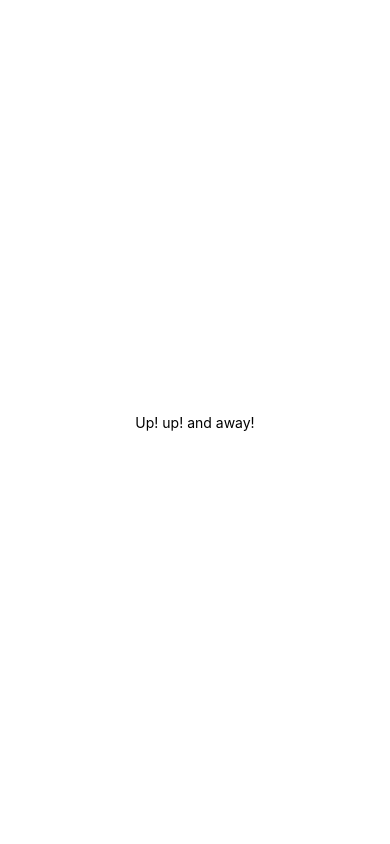
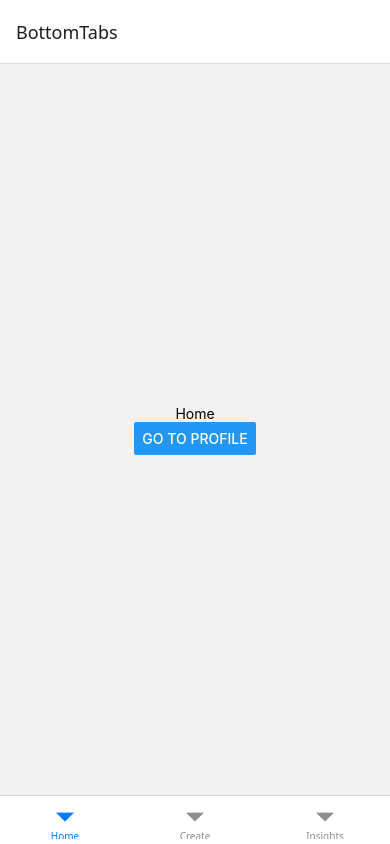
Before and after one commit to Kapsih/myFinanceTracker, a React Native app: screen /Home in a window 390 px wide. Built offline with nearby package versions, Linux system fonts and the light colour scheme.

Commit message:
added temp pages and navigation

```diff
--- a/App.js
+++ b/App.js
@@ -1,12 +1,13 @@
+import { NavigationContainer } from '@react-navigation/native';
 import { StatusBar } from 'expo-status-bar';
 import { StyleSheet, Text, View } from 'react-native';
+import AppNavigator from './src/navigation/AppNavigator';
 
 export default function App() {
   return (
-    <View style={styles.container}>
-      <Text>Up! up! and away!</Text>
-      <StatusBar style="auto" />
-    </View>
+    <NavigationContainer>
+      <AppNavigator></AppNavigator>
+    </NavigationContainer>
   );
 }
 
--- /dev/null
+++ b/src/navigation/AppNavigator.js
@@ -0,0 +1,27 @@
+import { createBottomTabNavigator } from "@react-navigation/bottom-tabs";
+import Home from "../screens/Home";
+import Create from "../screens/Create";
+import Insights from "../screens/Insights";
+import { createNativeStackNavigator } from "@react-navigation/native-stack";
+import Profile from "../screens/Profile";
+
+const Tab = createBottomTabNavigator();
+const Stack = createNativeStackNavigator();
+function MyTabs(){
+    return(
+        <Tab.Navigator screenOptions={{headerShown : false}}>
+            <Tab.Screen name="Home" component={Home}></Tab.Screen>
+            <Tab.Screen name="Create" component={Create}></Tab.Screen>
+            <Tab.Screen name="Insights" component={Insights}></Tab.Screen>
+        </Tab.Navigator>
+    )
+}
+export default function AppNavigator(){
+    return(
+        <Stack.Navigator >
+            <Stack.Screen name="BottomTabs" component={MyTabs}></Stack.Screen>
+            <Stack.Screen name="Profile" component={Profile}></Stack.Screen>
+        </Stack.Navigator>
+    )
+
+}
--- /dev/null
+++ b/src/screens/Create.js
@@ -0,0 +1,14 @@
+import { StyleSheet, Text, View } from 'react-native'
+import React from 'react'
+
+const Create = () => {
+  return (
+    <View>
+      <Text>Create</Text>
+    </View>
+  )
+}
+
+export default Create
+
+const styles = StyleSheet.create({})
--- /dev/null
+++ b/src/screens/Home.js
@@ -0,0 +1,19 @@
+import { View, Text, Button, StyleSheet } from 'react-native'
+
+export default function Home({ navigation }) {
+  return (
+    <View style={styles.container}>
+      <Text>Home</Text>
+
+      <Button title='Go to Profile'  onPress={() => navigation.navigate("Profile")}/>
+    </View>
+  )
+}
+
+const styles = StyleSheet.create({
+  container: {
+    flex: 1,
+    justifyContent: 'center',
+    alignItems: 'center',
+  },
+})
--- /dev/null
+++ b/src/screens/Insights.js
@@ -0,0 +1,14 @@
+import { StyleSheet, Text, View } from 'react-native'
+import React from 'react'
+
+const Insights = () => {
+  return (
+    <View>
+      <Text>Insights</Text>
+    </View>
+  )
+}
+
+export default Insights
+
+const styles = StyleSheet.create({})
--- /dev/null
+++ b/src/screens/Profile.js
@@ -0,0 +1,14 @@
+import { StyleSheet, Text, View } from 'react-native'
+import React from 'react'
+
+const Profile = () => {
+  return (
+    <View>
+      <Text>Profile</Text>
+    </View>
+  )
+}
+
+export default Profile
+
+const styles = StyleSheet.create({})
```
